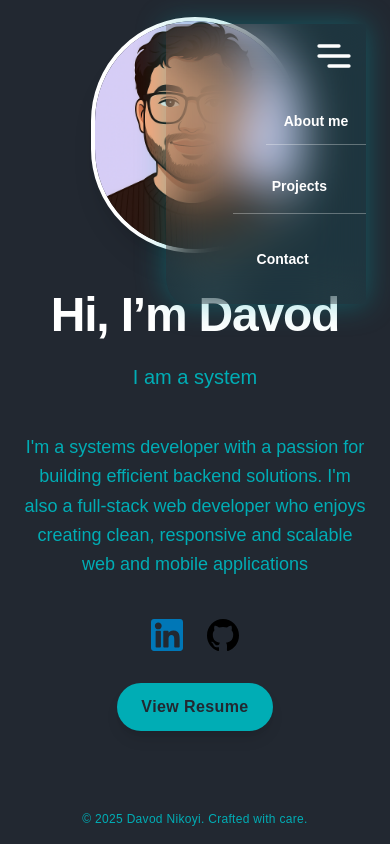
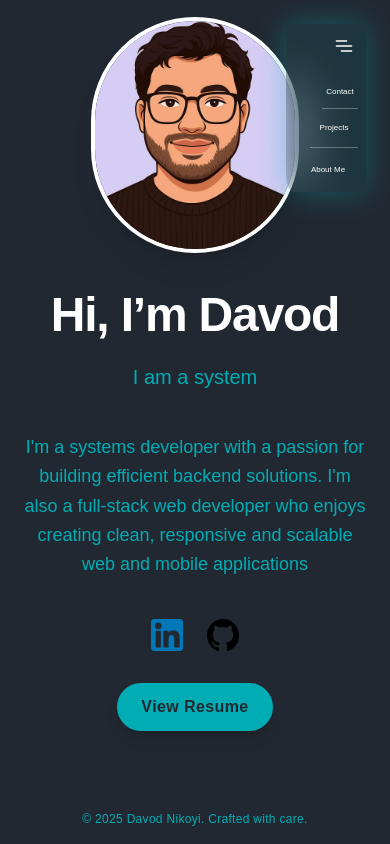
Before and after one commit to Davod0/davod-devhub, a Next.js app: page / in a window 390 px wide. Both pictures are taken after a click on the button 334 px from the left and 56 px from the top of the page. Built offline with nearby package versions, Linux system fonts and the light colour scheme.

Commit message:
Refactor Menu component to improve responsiveness

```diff
--- a/app/components/Menu.tsx
+++ b/app/components/Menu.tsx
@@ -15,30 +15,40 @@ export default function Menu() {
               animate={{ scale: 1, opacity: 1, rotate: 360 }}
               exit={{ scale: 0.8, opacity: 0, rotate: -180 }}
               transition={{ duration: 0.6, ease: "easeInOut" }}
-            className="absolute top-0 right-0 w-50 h-70 rounded-bl-[10%] bg-[#00ADB5]/10 backdrop-blur-xl
+              className="absolute top-0 right-0
+                w-20 h-42 sm:w-30 sm:h-52 md:w-40 md:h-62 lg:w-50 lg:h-72
+                rounded-bl-[10%] bg-[#00ADB5]/10 backdrop-blur-xl
                 shadow-[0_0_30px_rgba(0,173,181,0.4)] flex flex-col justify-center overflow-hidden z-0"
             >
-            <nav className="flex flex-col text-white font-semibold h-full justify-evenly pt-15">
+              <nav className="flex flex-col text-white font-medium sm:font-semibold h-full justify-evenly pt-13 pr-2">
                 <a
                   href="#about"
-                className="flex items-center justify-center h-12 w-1/2 self-end text-sm
-                 border-b border-white/30 transition-transform transition-colors hover:text-[#00ADB5] hover:scale-105"
+                  className="flex items-center justify-center
+                    h-12 w-1/2 self-end
+                    text-[8px] sm:text-xs md:text-sm lg:text-base
+                    border-b border-white/30
+                    transition-transform transition-colors hover:text-[#00ADB5] hover:scale-105"
                 >
-                About me
+                 Contact
                 </a>
                 <a
                   href="#projects"
-                className="flex items-center justify-center h-14 w-2/3 self-end text-sm
-                 border-b border-white/30 transition-transform transition-colors hover:text-[#00ADB5] hover:scale-105"
+                  className="flex items-center justify-center
+                    h-14 w-2/3 self-end
+                    text-[8px] sm:text-xs md:text-sm lg:text-base
+                    border-b border-white/30
+                    transition-transform transition-colors hover:text-[#00ADB5] hover:scale-105"
                 >
                   Projects
                 </a>
                 <a
                   href="#contact"
-                className="flex items-center justify-center h-16 w-5/6 self-end text-sm
+                  className="flex items-center justify-center
+                    h-16 w-5/6 self-end
+                    text-[8px] sm:text-xs md:text-sm lg:text-base
                     transition-transform transition-colors hover:text-[#00ADB5] hover:scale-105"
                 >
-                Contact
+                  About Me
                 </a>
               </nav>
             </motion.div>
@@ -55,7 +65,8 @@ export default function Menu() {
             alt="Menu"
             width={40}
             height={40}
-        className="w-10 h-10 transition-transform hover:scale-110 invert m-3"
+            className="w-5 h-5 sm:w-8 sm:h-8 lg:w-10 lg:h-10
+              transition-transform hover:scale-110 invert m-3"
           />
         </motion.button>
       </div>
```
Lines whose indentation alone changed are shown as unchanged.
